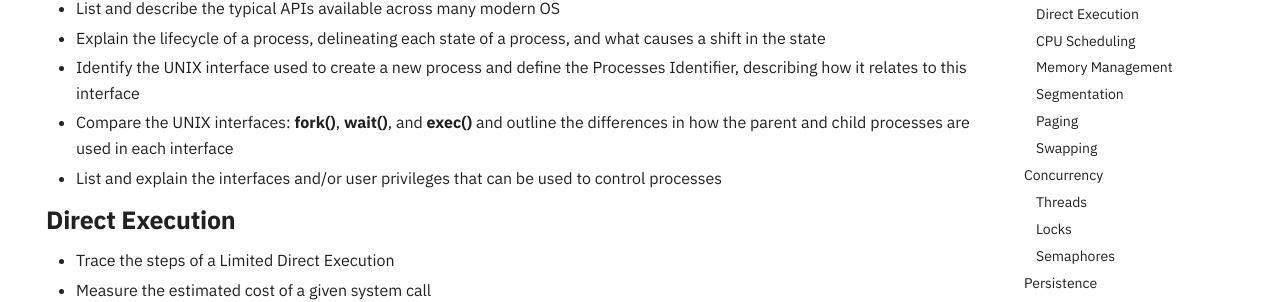
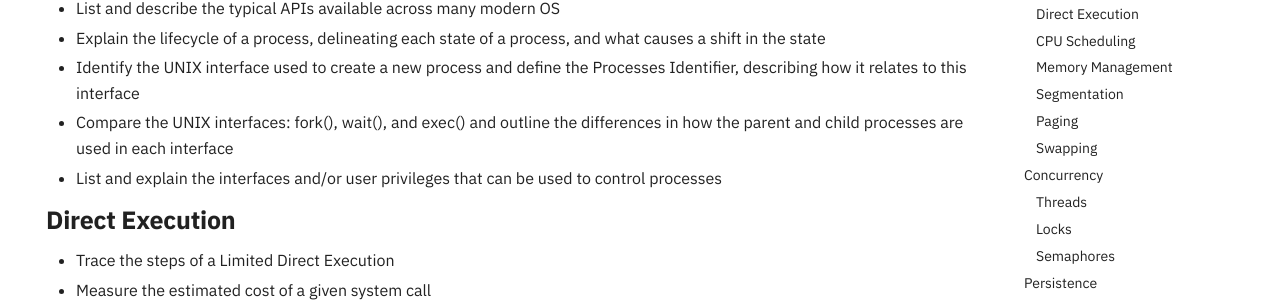
Before and after one commit to OS-Sketch/www.os-sketch.com, an MkDocs documentation site: the page built from docs/operating-systems/learning-objectives.md, in a window 1280 px wide and 900 px high, scrolled down 431 px. Shown: the part 148-450 px from the top of the window. Built offline with MkDocs 1.6.1 and Material for MkDocs 9.7.7, drawn with Linux system fonts in a browser that asks for light colours.

Commit message:
styling changes

```diff
--- a/docs/operating-systems/learning-objectives.md
+++ b/docs/operating-systems/learning-objectives.md
@@ -39,7 +39,7 @@ A person learning about operating systems needs to be able to know that *virtual
 - List and describe the typical APIs available across many modern OS
 - Explain the lifecycle of a process, delineating each state of a process, and what causes a shift in the state
 - Identify the UNIX interface used to create a new process and define the Processes Identifier, describing how it relates to this interface
-- Compare the UNIX interfaces: **fork()**, **wait()**, and **exec()** and outline the differences in how the parent and child processes are used in each interface
+- Compare the UNIX interfaces: fork(), wait(), and exec() and outline the differences in how the parent and child processes are used in each interface
 - List and explain the interfaces and/or user privileges that can be used to control processes
 
 ### Direct Execution
```
